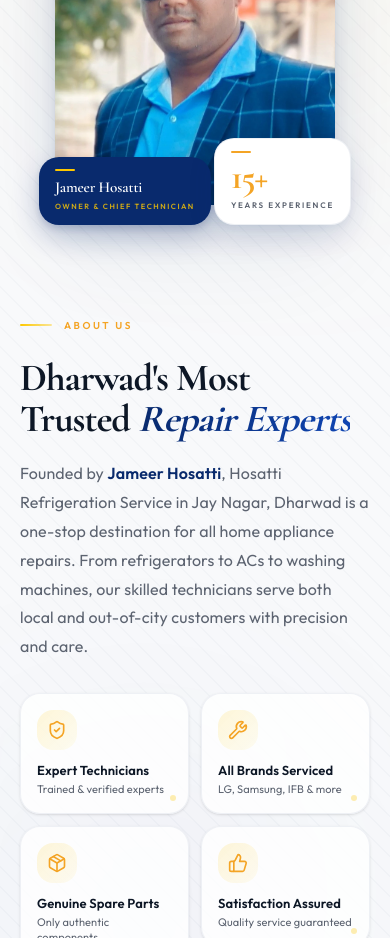
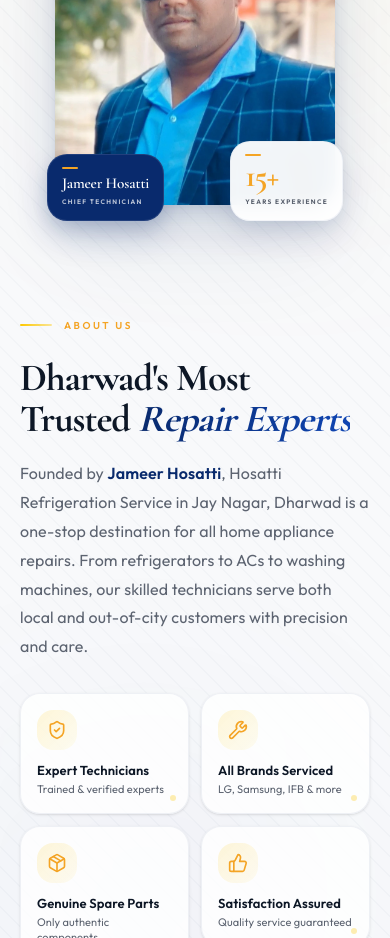
Before and after one commit to nehalnadaf-git/Hosatti-refrigeration-service, a Next.js app: page / in a window 390 px wide. Shown: the part 1000-1938 px from the top of the page. Built offline with nearby package versions, Linux system fonts and the light colour scheme.

Commit message:
style: refine about section profile cards for better mobile fit

```diff
--- a/src/components/sections/AboutSection.tsx
+++ b/src/components/sections/AboutSection.tsx
@@ -34,32 +34,29 @@ export default function AboutSection() {
 
               {/* Name badge — bottom-left, overhangs card */}
               <div
-                className="absolute -bottom-5 -left-4 sm:-bottom-6 sm:-left-5 md:-bottom-7 md:-left-6 rounded-2xl bg-[hsl(220,85%,23%)] px-4 py-3 sm:px-5 sm:py-4 z-20"
-                style={{ boxShadow: "0 4px 6px rgba(11,43,107,0.15),0 12px 28px rgba(11,43,107,0.22)" }}
+                className="absolute -bottom-4 -left-2 sm:-bottom-5 sm:-left-4 md:-bottom-6 md:-left-6 rounded-2xl bg-[hsl(220,85%,23%)] px-3.5 py-3 sm:px-5 sm:py-4 z-20 shadow-[0_8px_16px_rgba(11,43,107,0.12),0_16px_32px_rgba(11,43,107,0.16)] border border-white/10"
               >
-                <div className="mb-1.5 h-[2px] w-5 sm:w-6 rounded-full bg-yellow-400" />
-                <p className="font-display text-[0.95rem] sm:text-[1.05rem] font-semibold leading-snug text-white tracking-[-0.01em]">
+                <div className="mb-1 sm:mb-1.5 h-[2px] w-4 sm:w-5 rounded-full" style={{ background: "hsl(37,90%,55%)" }} />
+                <p className="font-display text-[0.95rem] sm:text-[1.1rem] font-semibold leading-snug text-white tracking-[-0.01em] whitespace-nowrap">
                   Jameer Hosatti
                 </p>
-                <p className="mt-0.5 font-body text-[7.5px] sm:text-[8.5px] font-semibold uppercase tracking-[0.2em] text-yellow-400/80">
-                  Owner &amp; Chief Technician
+                <p className="mt-0.5 font-body text-[6.5px] sm:text-[7.5px] md:text-[8px] font-bold uppercase tracking-[0.2em] text-white/70 whitespace-nowrap">
+                  Chief Technician
                 </p>
               </div>
 
               {/* Years badge — bottom-right, overhangs card, left-aligned content */}
               <div
-                className="absolute -bottom-5 -right-4 sm:-bottom-6 sm:-right-5 md:-bottom-7 md:-right-6 rounded-2xl bg-white px-4 py-3 sm:px-5 sm:py-4 z-20 flex flex-col items-start transition-transform duration-500 hover:-translate-y-1"
-                style={{ boxShadow: "0 4px 6px rgba(11,43,107,0.04),0 12px 28px rgba(11,43,107,0.10)", border: "1px solid rgba(11,43,107,0.07)" }}
+                className="absolute -bottom-4 -right-2 sm:-bottom-5 sm:-right-4 md:-bottom-6 md:-right-6 rounded-2xl bg-white/95 px-3.5 py-3 sm:px-5 sm:py-4 z-20 flex flex-col items-start transition-transform duration-500 hover:-translate-y-1 shadow-[0_8px_16px_rgba(11,43,107,0.06),0_16px_32px_rgba(11,43,107,0.08)] border border-blue-900/5 backdrop-blur-sm"
               >
-                {/* Gold accent line matching Jameer badge */}
-                <div className="mb-1.5 h-[2px] w-5 sm:w-6 rounded-full" style={{ background: "hsl(37,90%,55%)" }} />
+                <div className="mb-1 sm:mb-1.5 h-[2px] w-4 sm:w-5 rounded-full" style={{ background: "hsl(37,90%,55%)" }} />
                 <p
-                  className="font-display font-bold leading-none text-[2.2rem] sm:text-[2.8rem]"
+                  className="font-display font-bold leading-none text-[2rem] sm:text-[2.5rem] md:text-[2.75rem]"
                   style={{ letterSpacing: "-0.04em", color: "hsl(37,90%,55%)" }}
                 >
                   15+
                 </p>
-                <p className="mt-1 font-body text-[8px] sm:text-[9px] font-semibold uppercase tracking-[0.22em] text-muted-foreground whitespace-nowrap">
+                <p className="mt-1 font-body text-[6.5px] sm:text-[7.5px] md:text-[8px] font-bold uppercase tracking-[0.2em] text-muted-foreground whitespace-nowrap">
                   Years Experience
                 </p>
               </div>
```
